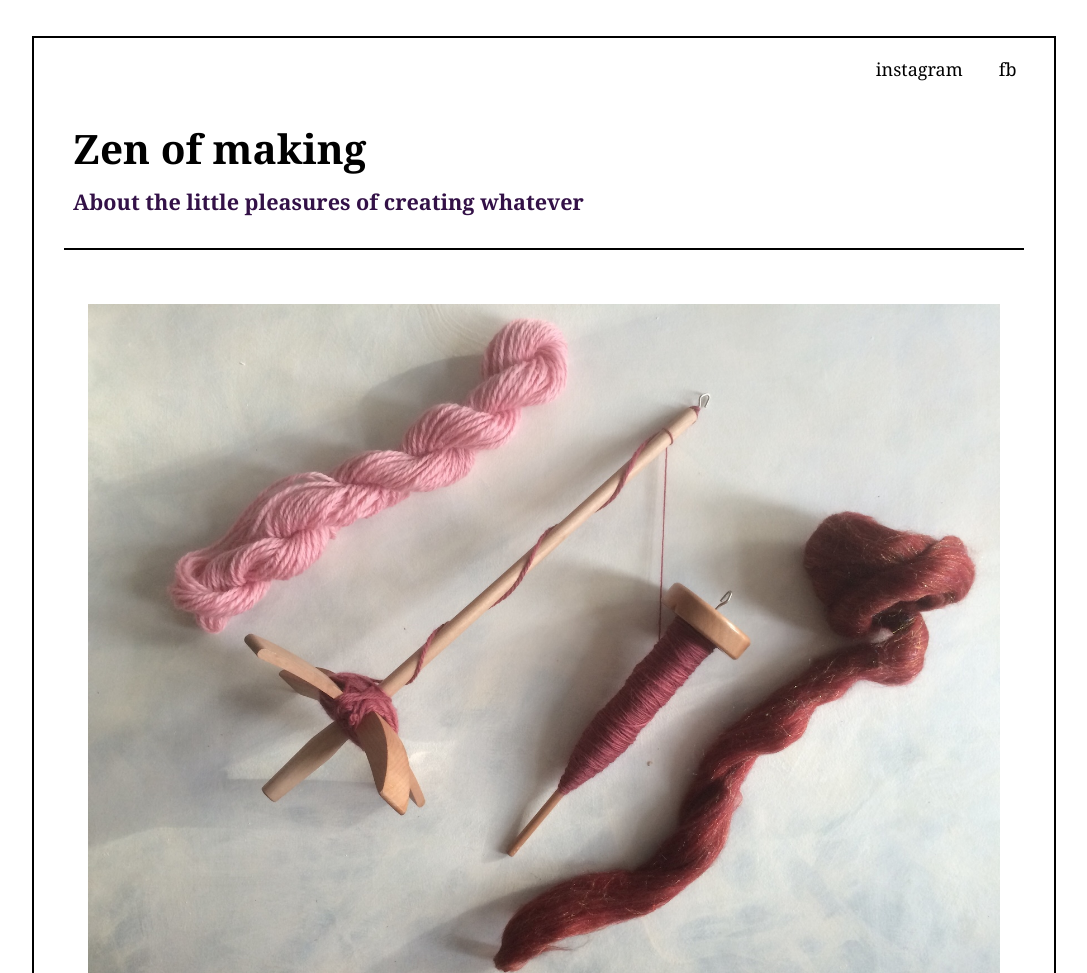
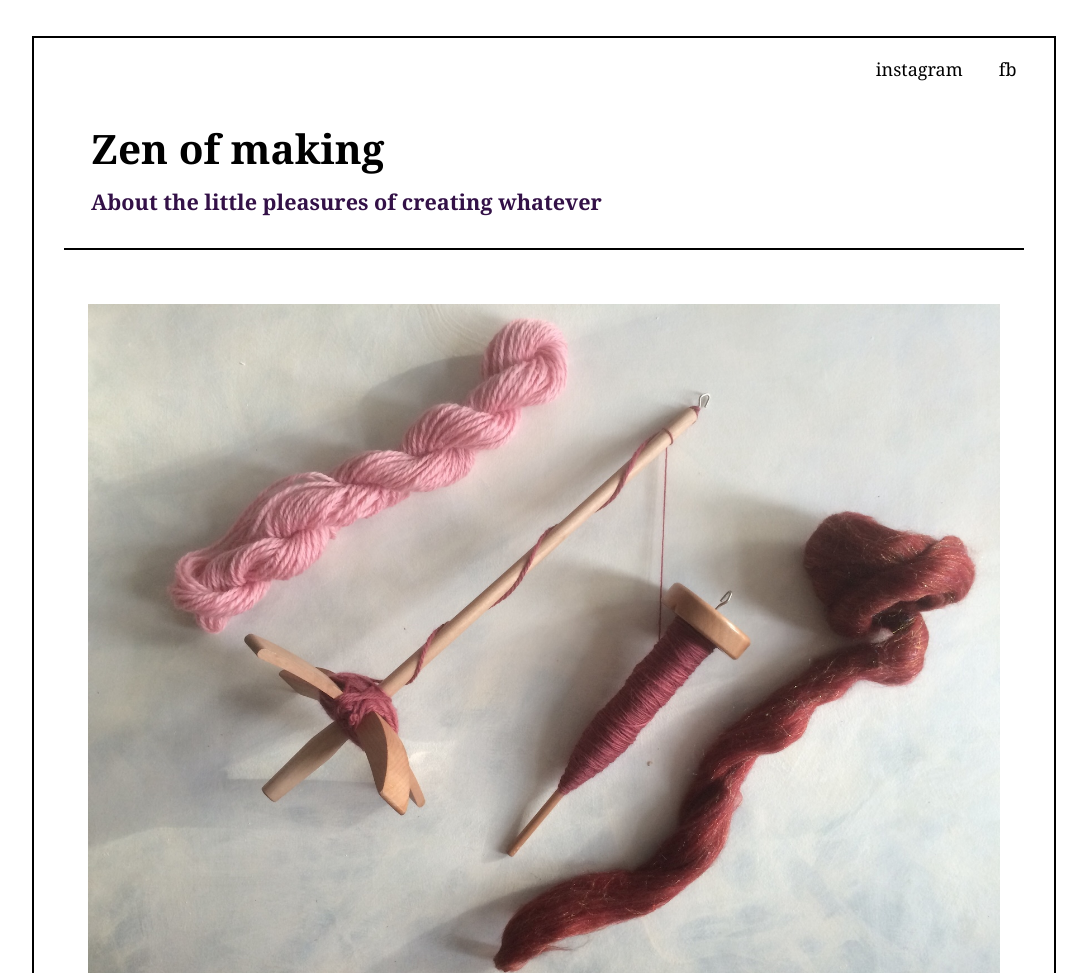
Before and after one commit to project-henriette/blog, a Gatsby site: page / in a window 1280 px wide. Shown: the top 973 px of the page, without its empty margins (96-1183 px from the left). Built offline with nearby package versions, Linux system fonts and the light colour scheme; Gatsby itself is replaced by a stand-in of ours.

Commit message:
adjust paddings

```diff
--- a/src/components/header.js
+++ b/src/components/header.js
@@ -43,7 +43,7 @@ const Header = ({ siteTitle }) => (
         borderBottom: `2px solid black`
       }}
     >
-      <h1 style={{ margin: 0, padding: `1rem 0` }}>
+      <h1 style={{ margin: 0, padding: `1rem` }}>
         <Link
           to="/"
           style={{
@@ -54,7 +54,7 @@ const Header = ({ siteTitle }) => (
           {siteTitle}
         </Link>
       </h1>
-      <h3 style={{ fontSize: `1.2rem`, color: '#331147'}}>About the little pleasures of creating whatever</h3>
+      <h3 style={{ fontSize: `1.2rem`, color: '#331147', padding: `0 1rem`}}>About the little pleasures of creating whatever</h3>
     </div>
   </header>
 )
--- a/src/templates/blog-post.js
+++ b/src/templates/blog-post.js
@@ -9,7 +9,7 @@ export default ({ data }) => {
     <Layout>
       <div
         style={{
-        padding: `1rem`
+        padding: `2rem`
       }}>
         <h1
           style={{ textAlign: 'left', color: '#000000', padding: '2rem 1rem' }}
```
